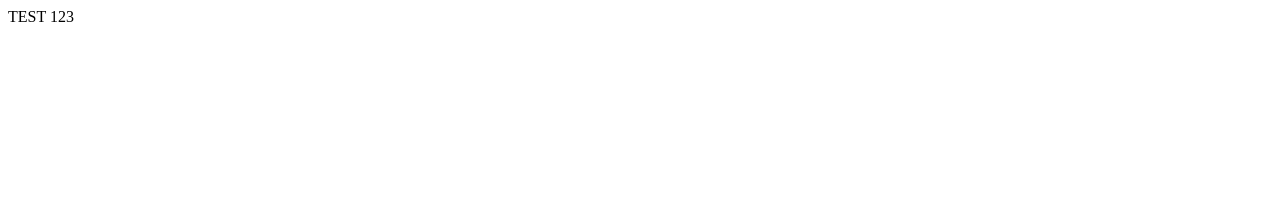
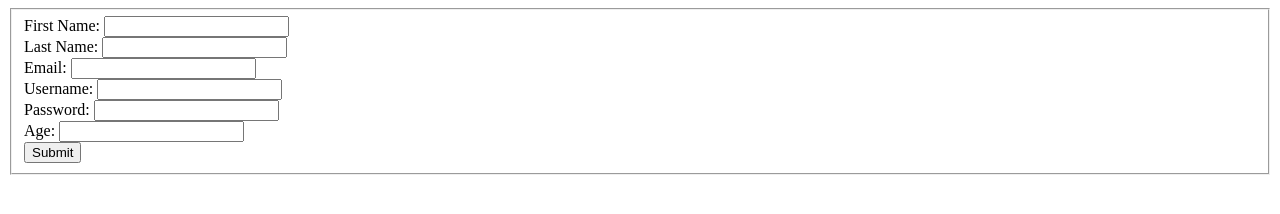
Before and after one commit to w0lfeman/backend-bucket-list-project, a website: page FrontEnd/index.html in a window 1280 px wide. Drawn offline with Linux system fonts and the light colour scheme.

Commit message:
Updating with more endpoints for get, post, and partially completed delete. Main page index has been changed to have a form

```diff
--- a/FrontEnd/index.html
+++ b/FrontEnd/index.html
@@ -6,6 +6,46 @@
    <title>Document</title>
 </head>
 <body>
-   <p1>TEST 123</p1>
+   <fieldset>
+      <form>
+         <div>
+            <label for="firstname"> First Name:</label>
+            <input id="firstname" firstname="firstname" type="text" required />
+            </label>
+         </div>
+
+         <div>
+            <label for="lastname"> Last Name:</label>
+            <input id="lastname" lastname="lastname" type="text" required />
+            </label>
+         </div>
+
+         <div>
+            <label for="email"> Email:</label>
+            <input id="email" name="email" type="email" required />
+            </label>
+         </div>
+
+         <div>
+            <label for="username"> Username:</label>
+            <input id="username" name="username" type="text" required />
+            </label>
+         </div>
+
+         <div>
+            <label for="password"> Password:</label>
+            <input id="password" name="password" type="password" required />
+            </label>
+         </div>
+
+         <div>
+            <label for="age"> Age:</label>
+            <input id="age" name="age" type="namber" min="1" max="200" required />
+            </label>
+         </div>
+
+         <button type="submit">Submit</button>
+      </form>
+   </fieldset>
 </body>
 </html>
--- a/models/items.js
+++ b/models/items.js
@@ -14,7 +14,6 @@ module.exports = (sequelize, DataTypes) => {
     }
   }
   Items.init({
-    id: DataTypes.INTEGER,
     location: DataTypes.STRING,
     cost: DataTypes.INTEGER,
     bywhen: DataTypes.STRING,
```
Also changed, not shown: server.js (+58 -9 lines).
